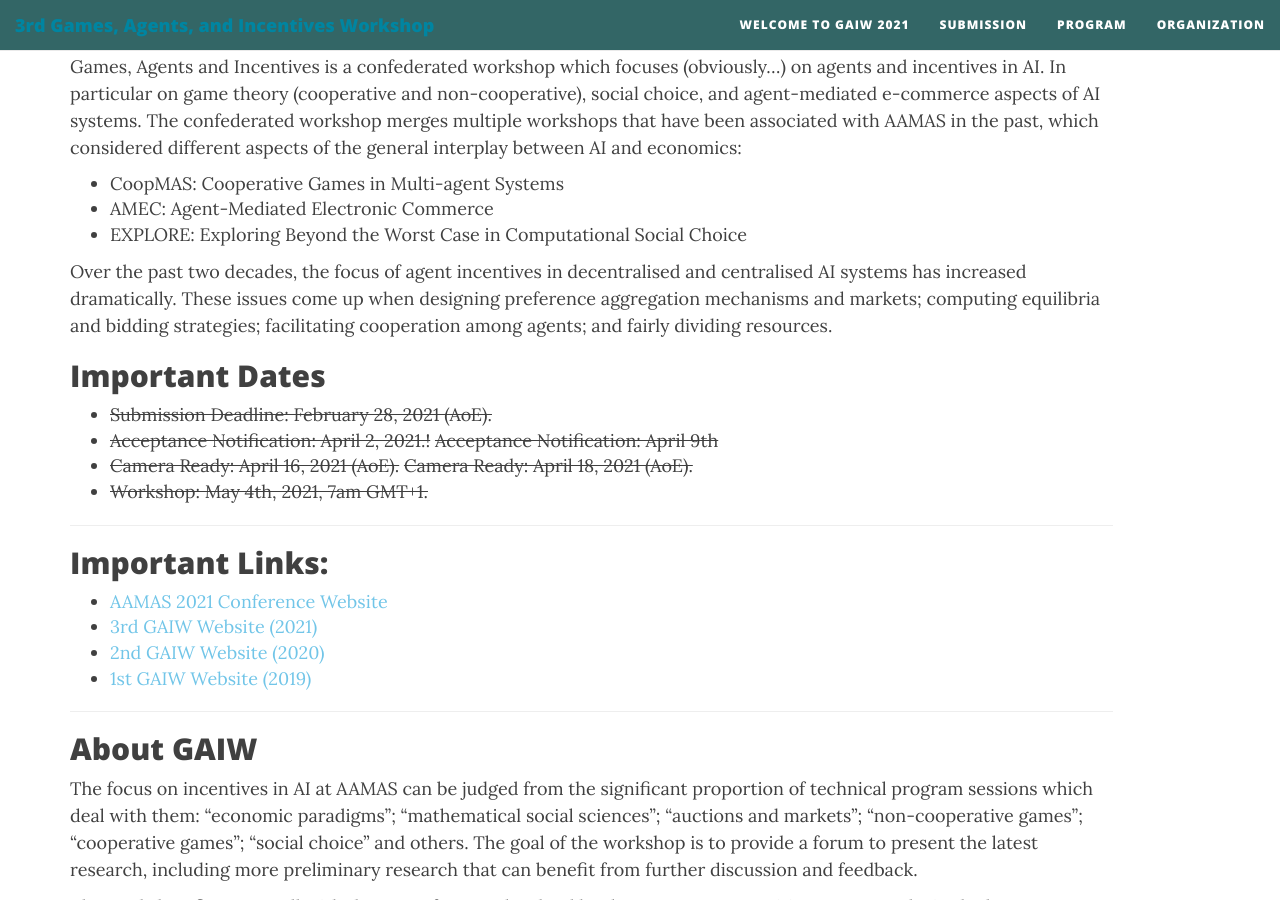
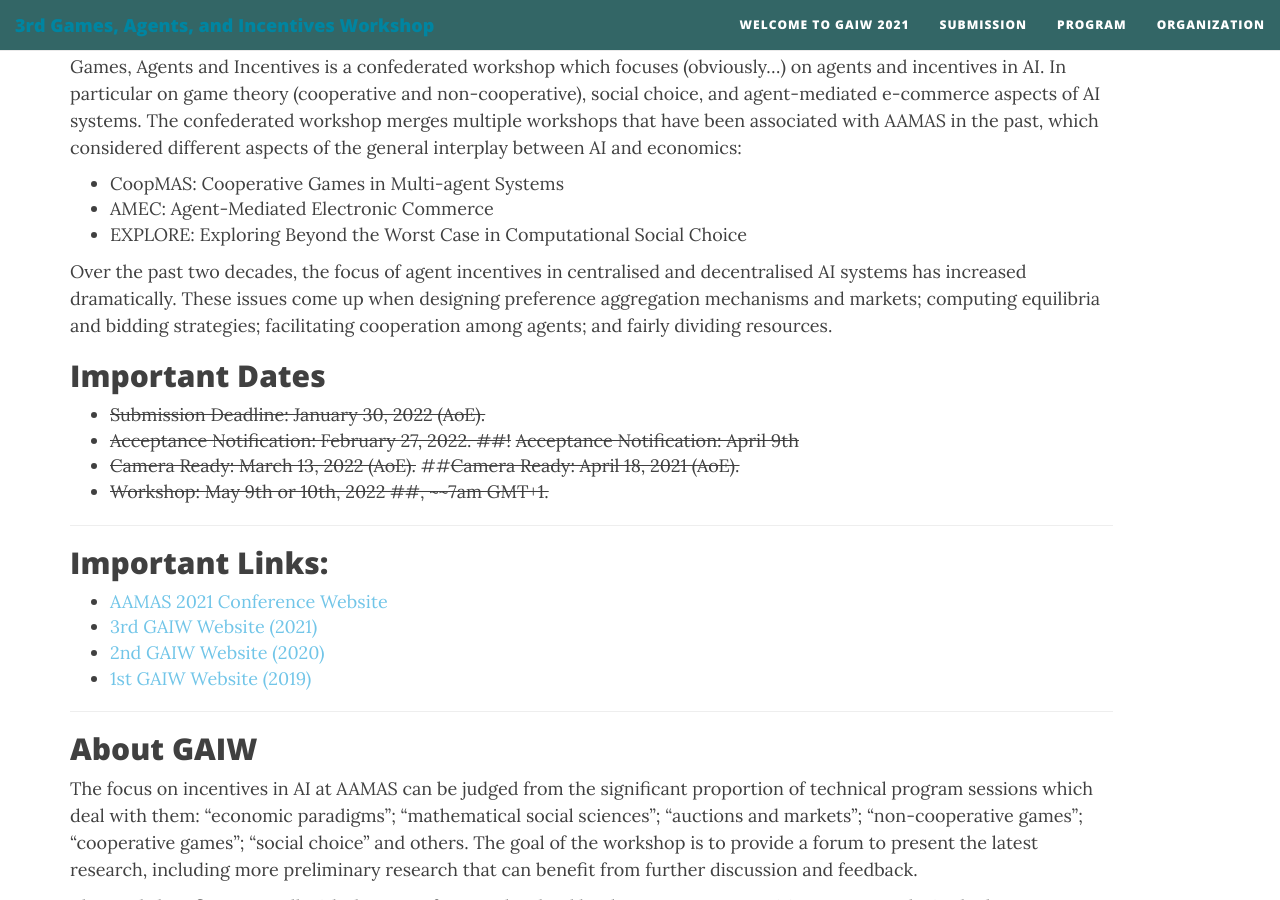
Before and after one commit to BenAbramowitz/gaiw2023, a Jekyll site: the page built from index.md, in a window 1280 px wide and 900 px high, scrolled down 828 px. Built offline with Jekyll 4.4.1, drawn with Linux system fonts in a browser that asks for light colours; nearby versions of some CDN libraries.

Commit message:
Updated important dates

```diff
--- a/index.md
+++ b/index.md
@@ -14,13 +14,13 @@ Games, Agents and Incentives is a confederated workshop which focuses (obviously
 * AMEC:  Agent-Mediated Electronic Commerce
 * EXPLORE: Exploring Beyond the Worst Case in Computational Social Choice
 
-Over the past two decades, the focus of agent incentives in decentralised and centralised AI systems has increased dramatically. These issues come up when designing preference aggregation mechanisms and markets; computing equilibria and bidding strategies; facilitating cooperation among agents; and fairly dividing resources.
+Over the past two decades, the focus of agent incentives in centralised and decentralised AI systems has increased dramatically. These issues come up when designing preference aggregation mechanisms and markets; computing equilibria and bidding strategies; facilitating cooperation among agents; and fairly dividing resources.
 
 ## Important Dates
-* ~~Submission Deadline: February 28, 2021 (AoE).~~
-* ~~Acceptance Notification: April 2, 2021.!~~ ~~Acceptance Notification: April 9th~~
-* ~~Camera Ready: April 16, 2021 (AoE).~~ ~~Camera Ready: April 18, 2021 (AoE).~~
-* ~~Workshop: May 4th, 2021, 7am GMT+1.~~
+* ~~Submission Deadline: January 30, 2022 (AoE).~~
+* ~~Acceptance Notification: February 27, 2022. ##!~~ ~~Acceptance Notification: April 9th~~
+* ~~Camera Ready: March 13, 2022 (AoE).~~ ##~~Camera Ready: April 18, 2021 (AoE).~~
+* ~~Workshop: May 9th or 10th, 2022 ##, ~~7am GMT+1.~~
 
 ---
 
```
Also changed, not shown: 1 other file.
